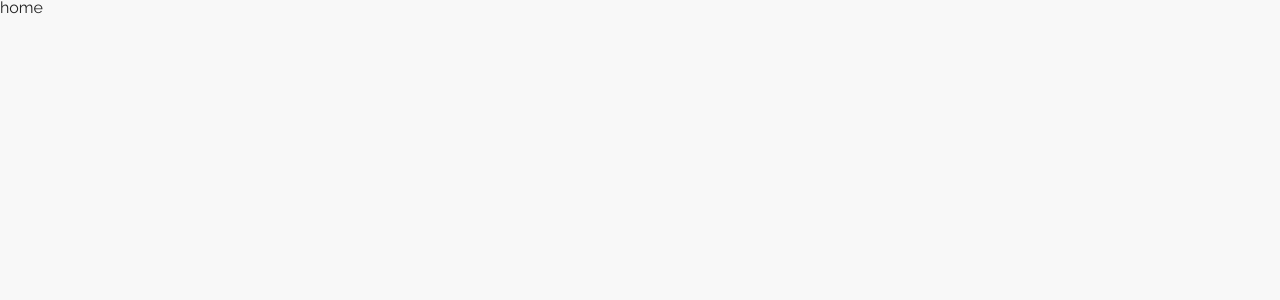
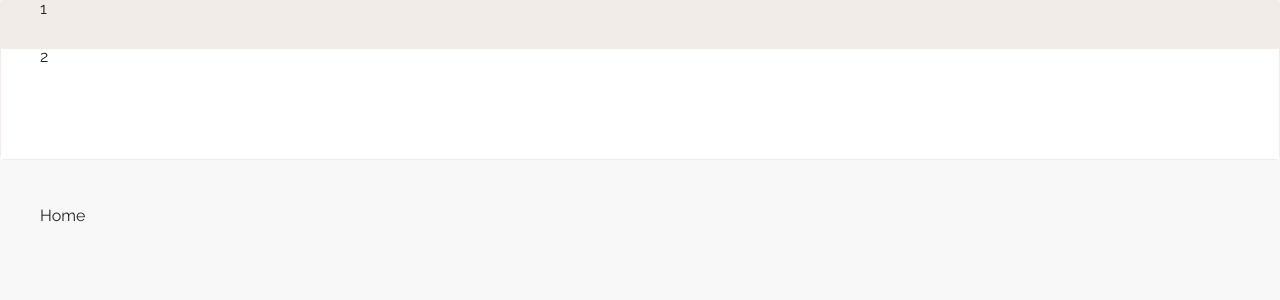
Before and after one commit to juandrepanther/tech-task-web-app, a React (Vite) app: page / in a window 1280 px wide. Shown: the top 300 px of the page. Built offline with nearby package versions, Linux system fonts and the light colour scheme.

Commit message:
feat: add base component styles

```diff
--- a/package.json
+++ b/package.json
@@ -15,6 +15,7 @@
     "@types/react-router-dom": "^5.3.3",
     "react": "^18.2.0",
     "react-dom": "^18.2.0",
+    "react-icons": "^5.2.1",
     "react-router-dom": "^6.15.0",
     "vite-tsconfig-paths": "^4.2.0",
     "zustand": "^4.4.1"
--- /dev/null
+++ b/src/components/appbar/appbar.scss
@@ -0,0 +1,21 @@
+.appbar {
+  position: fixed;
+  top: 0;
+  left: 0;
+  width: 100%;
+  height: 10rem;
+  background-color: var(--background-color-grey);
+  border: 1px solid var(--card-border-color);
+  border-radius: 4px;
+  display: flex;
+  flex-direction: column;
+
+  .appbar__top {
+    height: 3rem;
+  }
+
+  .appbar__bottom {
+    background-color: white;
+    height: calc(100% - 3rem);
+  }
+}
--- /dev/null
+++ b/src/components/appbar/appbar.tsx
@@ -0,0 +1,12 @@
+import './appbar.scss'
+
+export default function Appbar() {
+  return (
+    <div className="appbar">
+      <div className="container page appbar__top">1</div>
+      <div className="appbar__bottom">
+        <div className="container page">2</div>
+      </div>
+    </div>
+  )
+}
--- a/src/main.tsx
+++ b/src/main.tsx
@@ -3,10 +3,12 @@ import ReactDOM from 'react-dom/client'
 import { RouterProvider } from 'react-router-dom'
 import { routes } from './routes'
 import { ThemeProvider } from './context/theme-context'
+import Appbar from './components/appbar/appbar'
 
 ReactDOM.createRoot(document.getElementById('root')!).render(
   <React.StrictMode>
     <ThemeProvider>
+      <Appbar />
       <RouterProvider router={routes} />
     </ThemeProvider>
   </React.StrictMode>,
--- /dev/null
+++ b/src/pages/home/home.scss
@@ -0,0 +1,5 @@
+.home {
+  & h2 {
+    margin-top: 13rem;
+  }
+}
--- a/src/pages/home/home.tsx
+++ b/src/pages/home/home.tsx
@@ -1,3 +1,9 @@
+import './home.scss'
+
 export const Home = () => {
-  return <div>home</div>
+  return (
+    <div className="container page home">
+      <h2>Home</h2>
+    </div>
+  )
 }
--- /dev/null
+++ b/src/styles/_breakpoints.scss
@@ -0,0 +1,5 @@
+$small-screen: 599px;
+$medium-screen: 600px;
+$large-screen: 900px;
+$extra-large-screen: 1200px;
+$extra-extra-large-screen: 1800px;
--- a/src/styles/_colors.scss
+++ b/src/styles/_colors.scss
@@ -1,20 +1,15 @@
+/* Light Theme Colors */
+$white-1: #ffffff;
+$white-2: #f8f8f8;
+$grey-2: #f1ece8;
+$grey-3: #949497;
+$blue-1: #0054f0;
+$black-1: #232323;
+
 /* Dark Theme Colors */
 $neutral-0: #ffffff;
 $neutral-500: #949497;
 $neutral-700: #626264;
 $neutral-900: #1a1a1c;
-
 $dark-overlay-8: #2b2b2e;
-
 $primary-500: #846bda;
-
-/* Light Theme Colors */
-$white-1: #ffffff;
-$white-2: #f8f8f8;
-
-$black-1: #232323;
-
-$grey-2: #b4b4b7;
-$grey-3: #949497;
-
-$blue-1: #1274cf;
--- /dev/null
+++ b/src/styles/_common.scss
@@ -0,0 +1,36 @@
+@import './_breakpoints.scss';
+
+@mixin sm {
+  @media (max-width: $small-screen) {
+    @content;
+  }
+}
+@mixin md {
+  @media (min-width: $medium-screen) {
+    @content;
+  }
+}
+@mixin lg {
+  @media (min-width: $large-screen) {
+    @content;
+  }
+}
+@mixin xl {
+  @media (min-width: $extra-large-screen) {
+    @content;
+  }
+}
+@mixin xxl {
+  @media (min-width: $extra-extra-large-screen) {
+    @content;
+  }
+}
+
+.container {
+  width: 100vw;
+  margin: 0 auto;
+}
+
+.page {
+  max-width: $extra-large-screen;
+}
--- a/src/styles/_themes.scss
+++ b/src/styles/_themes.scss
@@ -2,23 +2,21 @@
 @import url('https://fonts.googleapis.com/css2?family=Raleway:ital,wght@0,100..900;1,100..900&family=Roboto:ital,wght@0,100;0,300;0,400;0,500;0,700;0,900;1,100;1,300;1,400;1,500;1,700;1,900&display=swap');
 
 html[data-theme='dark'] {
+  --color: #{$neutral-0};
   --background-color: #{$neutral-900};
-  --color: #{$neutral-0};
-
+  --background-color-grey: #{$grey-2};
   --primary-color: #{$primary-500};
   --secondary-color: #{$neutral-500};
-
   --card-background-color: #{$dark-overlay-8};
   --card-border-color: #{$neutral-700};
 }
 
 html[data-theme='light'] {
+  --color: #{$black-1};
   --background-color: #{$white-2};
-  --color: #{$black-1};
-
+  --background-color-grey: #{$grey-2};
   --primary-color: #{$blue-1};
   --secondary-color: #{$grey-3};
-
   --card-background-color: #{$white-1};
   --card-border-color: #{$grey-2};
 }
```
Also changed, not shown: src/App.tsx (+5 -3 lines), src/pages/home/home.module.scss (deleted), 1 other file (tests, documents, lock files or other folders).
